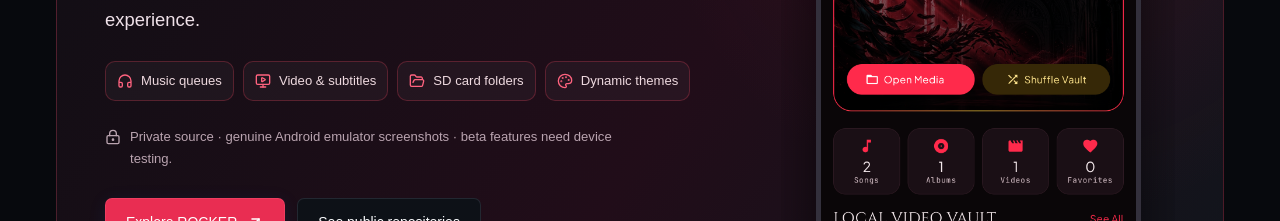
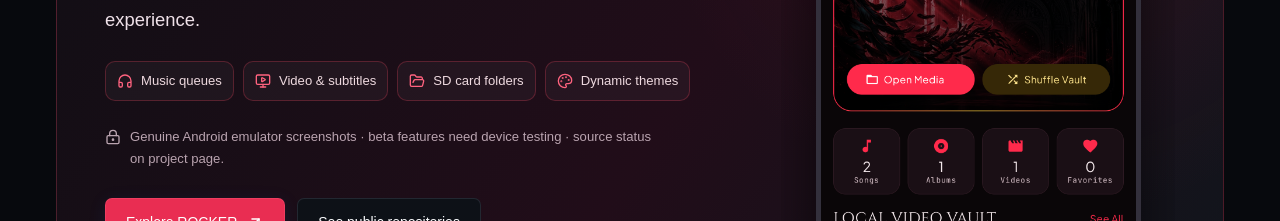
Before and after one commit to Rohit-kumar-2674/developer-portfolio, a React (Vite) app: page / in a window 1280 px wide. Shown: the part 1600-1821 px from the top of the page. Built offline with nearby package versions, Linux system fonts and the light colour scheme.

Commit message:
docs: explain ROCKER case study and visibility-aware source links

```diff
--- a/src/components/RockerShowcase.tsx
+++ b/src/components/RockerShowcase.tsx
@@ -37,7 +37,7 @@ export default function RockerShowcase({ compact = false }: { compact?: boolean
           </div>
           <p className="rocker-editorial-note">
             <LockKeyhole size={16} aria-hidden="true" />
-            Private source · genuine Android emulator screenshots · beta features need device testing.
+            Genuine Android emulator screenshots · beta features need device testing · source status on project page.
           </p>
           <div className="rocker-actions">
             <Link className="button primary rocker-accent-button" to="/rocker/">
```
